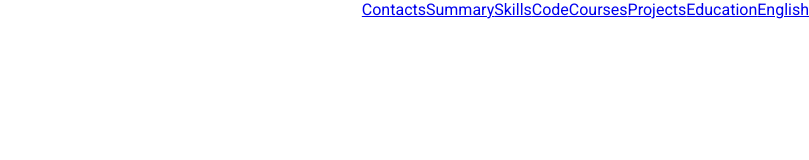
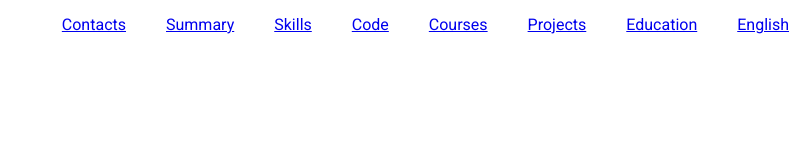
Before and after one commit to DzmitrySudalenka/rsschool-cv_2022Q4, a plain HTML site: page index.html in a window 1280 px wide. Shown: the whole page, without its empty margins (471-1280 px from the left). Drawn offline with Linux system fonts and the light colour scheme.

Commit message:
feat: add padding between list items

```diff
--- a/style.css
+++ b/style.css
@@ -1,6 +1,7 @@
 html {
   box-sizing: border-box;
   font-size: 16px;
+  scroll-behavior: smooth;
 }
 
 *, *:before, *:after {
@@ -40,3 +41,8 @@ img {
   justify-content: flex-end;
   align-items: center;
 }
+
+.nav-link {
+  padding: 0 20px;
+  line-height: 50px;
+}
```
